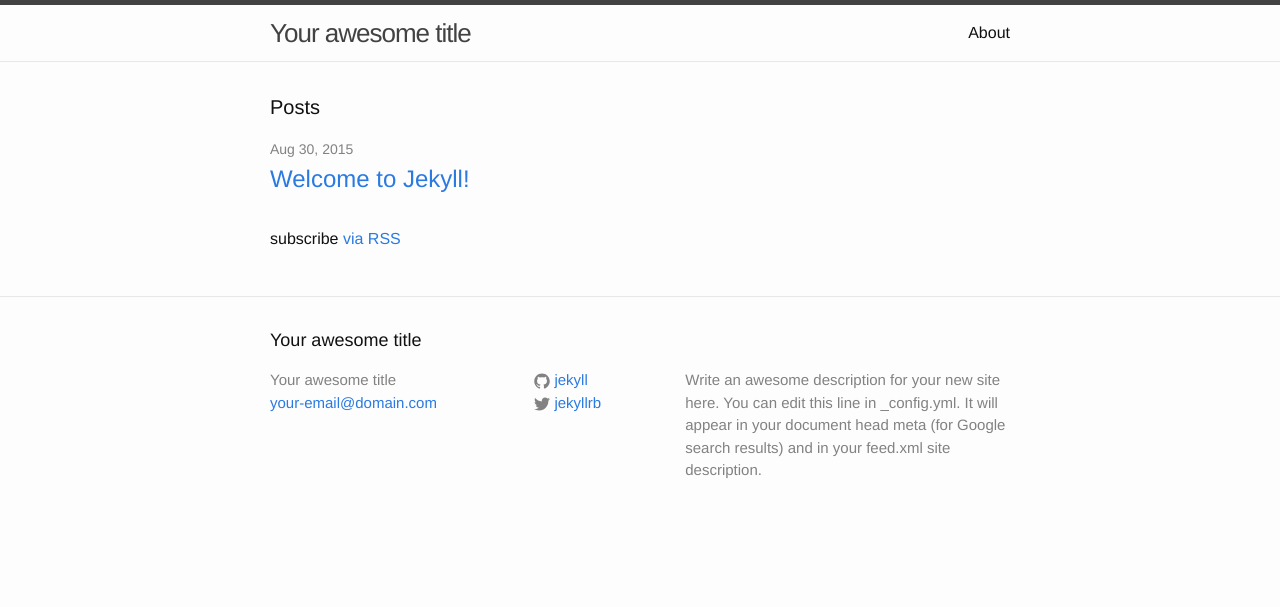
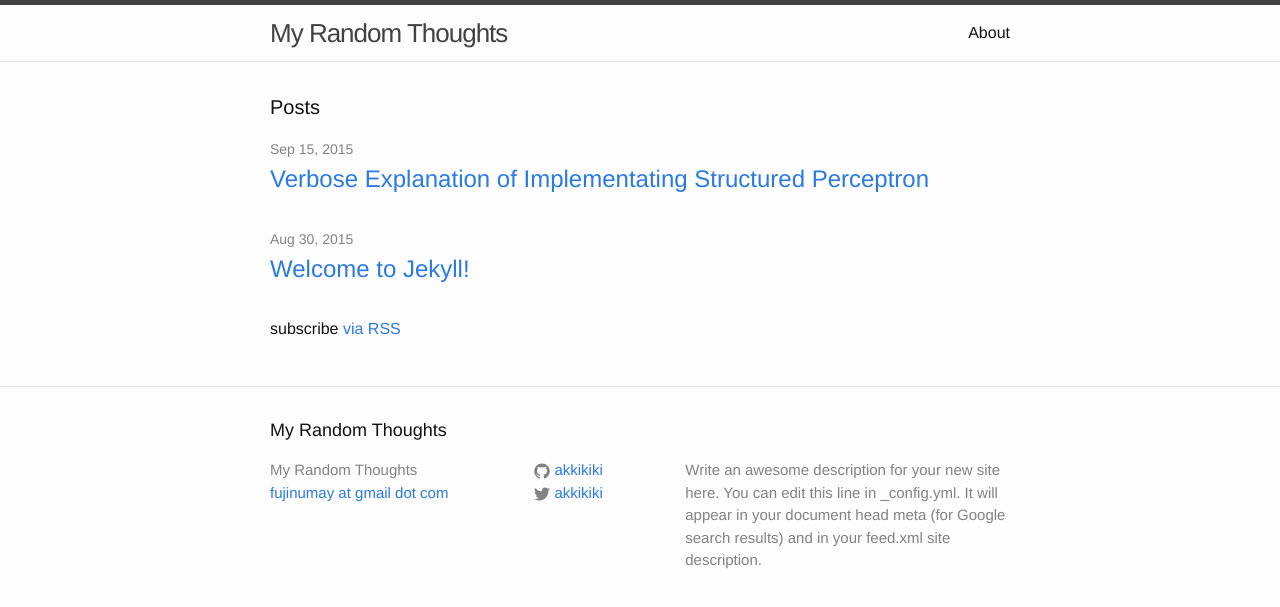
Before and after one commit to akkikiki/akkikiki.github.io, a Jekyll site: the page built from index.html, in a window 1280 px wide. Shown: the top 607 px of the page. Built offline with Jekyll 4.4.1, drawn with Linux system fonts in a browser that asks for light colours.

Commit message:
removing _site, updating _config.yml

```diff
--- a/_config.yml
+++ b/_config.yml
@@ -1,14 +1,14 @@
 # Site settings
-title: Your awesome title
-email: your-email@domain.com
+title: My Random Thoughts
+email: fujinumay at gmail dot com
 description: > # this means to ignore newlines until "baseurl:"
   Write an awesome description for your new site here. You can edit this
   line in _config.yml. It will appear in your document head meta (for
   Google search results) and in your feed.xml site description.
 baseurl: "" # the subpath of your site, e.g. /blog/
 url: "http://yourdomain.com" # the base hostname & protocol for your site
-twitter_username: jekyllrb
-github_username:  jekyll
+twitter_username: akkikiki
+github_username:  akkikiki
 
 # Build settings
 markdown: kramdown
--- /dev/null
+++ b/_posts/2015-09-16-structured-perceptron.markdown
@@ -0,0 +1,6 @@
+---
+layout: post
+title:  "Verbose Explanation of Implementating Structured Perceptron"
+date:   2015-09-15 23:55:00
+categories: jekyll update
+---
```
Also changed, not shown: 13 other files.
